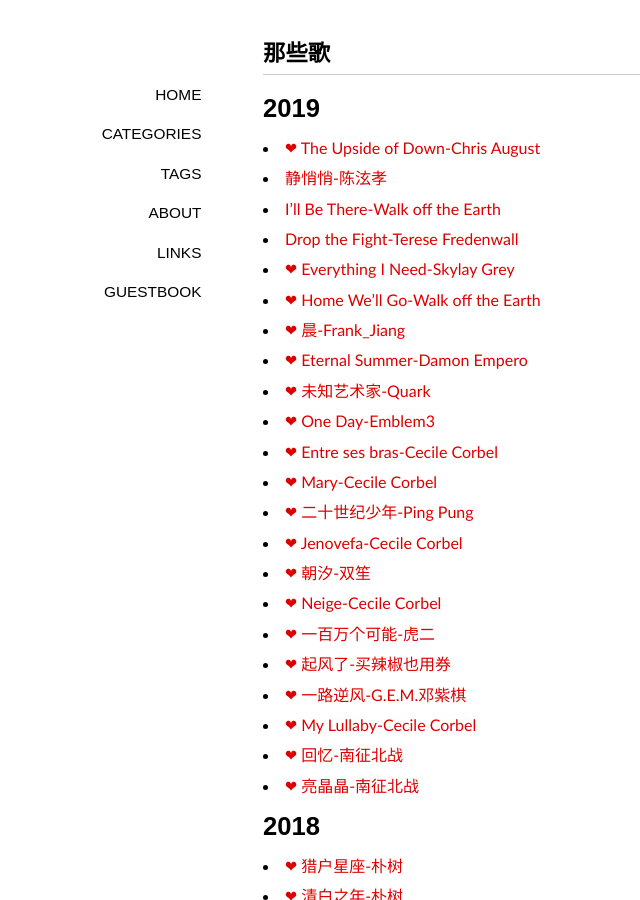
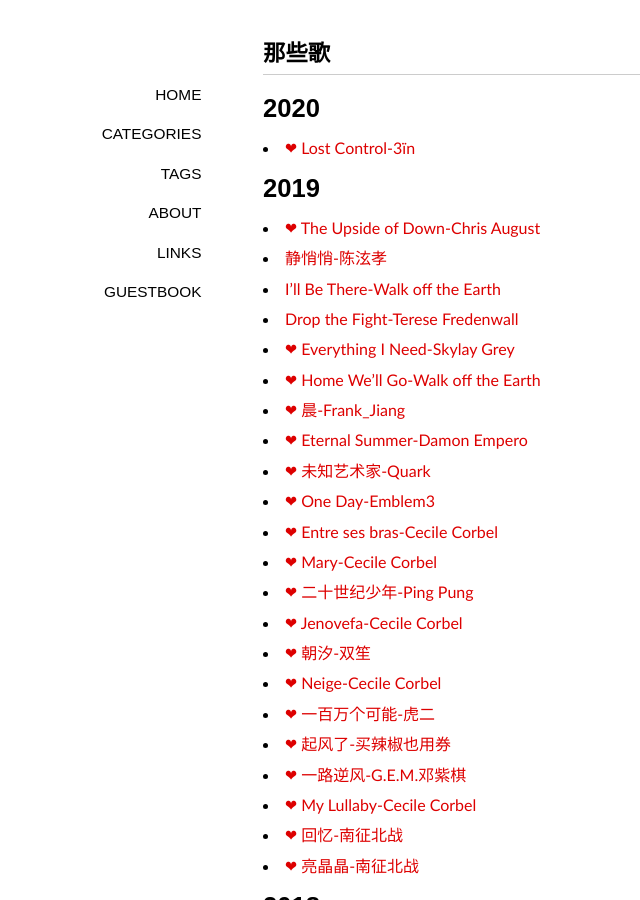
Before and after one commit to ohmyfish/ohmyfish.github.io, a Jekyll site: the page built from _posts/2015-09-01-那些歌.md, in a window 1280 px wide and 900 px high. Shown: the whole window, without its empty margins (77-717 px from the left). Built offline with Jekyll 4.4.1, drawn with Linux system fonts in a browser that asks for light colours; some web fonts are replaced; comment, search, counter and statistics services are not loaded.

Commit message:
默写旧时光

```diff
--- a/_posts/2015-09-01-那些歌.md
+++ b/_posts/2015-09-01-那些歌.md
@@ -4,6 +4,10 @@ title: 那些歌
 categories: [旧时光]
 tags: [墨写旧时光]
 ---
+
+# 2020
+
+- [❤ Lost Control-3ïn](http://music.163.com/song?id=1340301985&userid=2539497)
 
 # 2019
 
```
